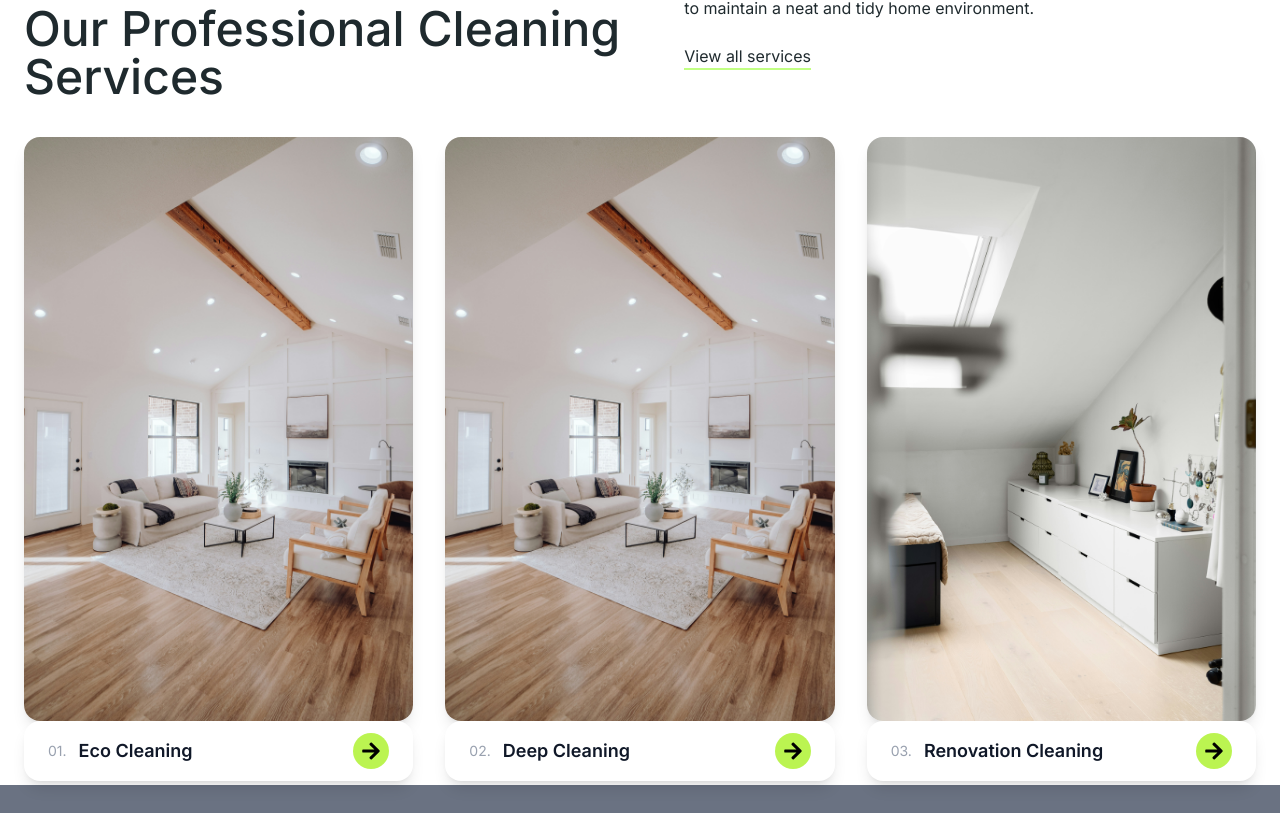
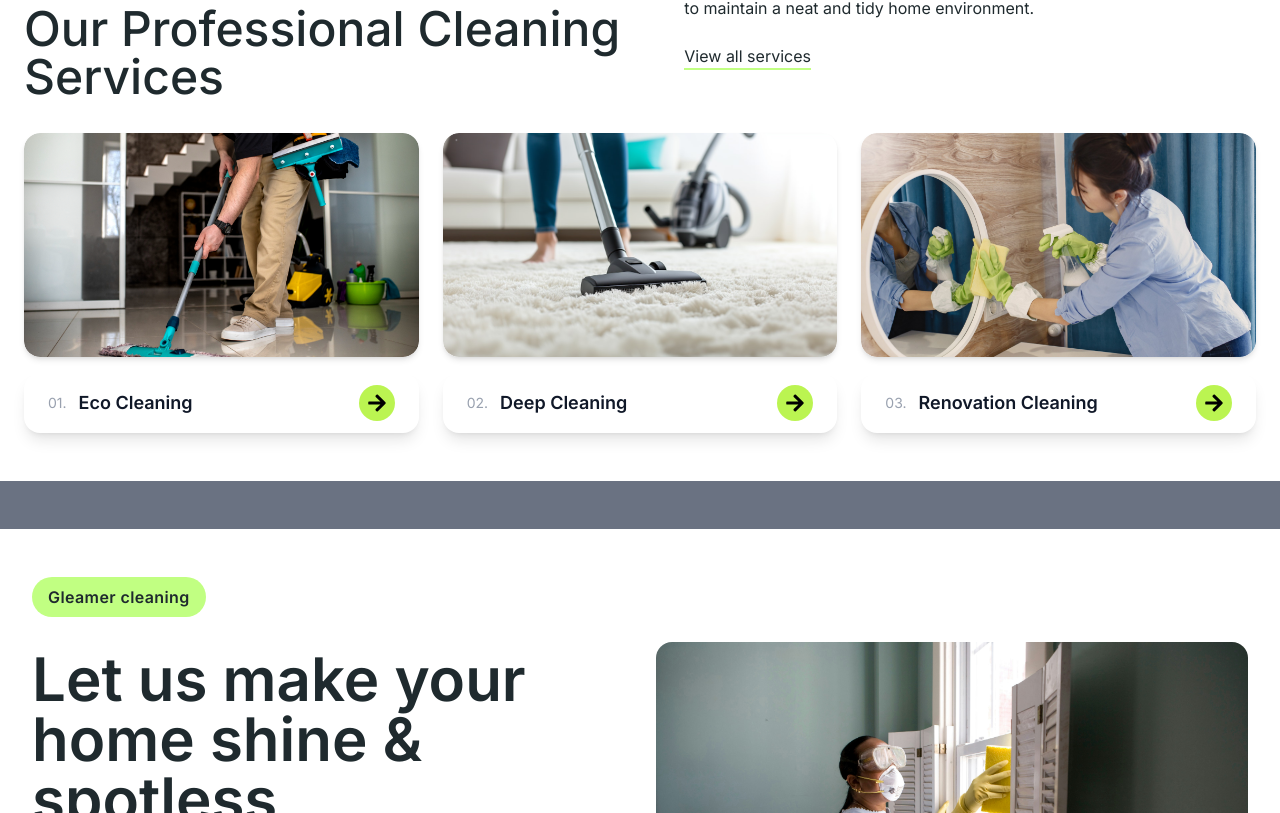
Before and after one commit to Ahmed-rbr/Cleaning_Services, a React (Vite) app: page / in a window 1280 px wide. Shown: the part 1067-1880 px from the top of the page. Built offline with nearby package versions, Linux system fonts and the light colour scheme.

Commit message:
more best practices  create serviceimage

```diff
--- a/src/components/ServiceCard.jsx
+++ b/src/components/ServiceCard.jsx
@@ -1,27 +1,33 @@
+import { lazy, Suspense } from "react";
 import { NavLink } from "react-router-dom";
 import { FaArrowRight } from "react-icons/fa";
 import { ServicesData } from "../assets/ServicesData";
+import { ClipLoader } from "react-spinners";
+
+const ServiceImage = lazy(() => import("./ServiceImage"));
 
 const ServiceCard = () => {
   const services = ServicesData.slice(0, 3);
+  const Loader = () => (
+    <div className="flex justify-center items-center h-56">
+      <ClipLoader color="#36d7b7" size={30} />
+    </div>
+  );
   return (
-    <div className=" m-auto  px-6">
-      <div className="grid grid-cols-1 gap-y-14 lg:grid-cols-3 sm:grid-cols-2 m-auto gap-8 items-start py-1">
+    <div className="m-auto px-6 mb-12 grid md:grid-cols-3 gap-6">
       {services?.map((service, index) => (
         <NavLink
-            to={`service/${service.path}`}
+          to={`/service/${service.path}`}
           key={service.path}
-            className="bg-transparent"
+          className="group bg-transparent"
         >
-            <div className="rounded-2xl  shadow-lg">
-              <img
-                src={service.pic}
-                alt={service.title}
-                className="w-full  object-cover block"
-              />
+          <div className="rounded-2xl overflow-hidden shadow-md transition-transform duration-300 group-hover:scale-105">
+            <Suspense>
+              <ServiceImage src={service.picS} alt={service.title} />
+            </Suspense>
           </div>
 
-            <div className="  px-6 py-3 rounded-2xl bg-white shadow-lg flex items-center justify-between ">
+          <div className="mt-4 px-6 py-3 rounded-2xl bg-white shadow-lg flex items-center justify-between">
             <div className="flex items-center gap-3">
               <p className="text-gray-400 text-sm">0{index + 1}.</p>
               <h3 className="text-lg font-semibold text-gray-900">
@@ -29,14 +35,13 @@ const ServiceCard = () => {
               </h3>
             </div>
 
-              <div className="bg-lime-300 rounded-full p-2">
+            <div className="bg-lime-300 rounded-full p-2 group-hover:bg-lime-400 transition-colors">
               <FaArrowRight className="w-5 h-5 text-black" />
             </div>
           </div>
         </NavLink>
       ))}
     </div>
-    </div>
   );
 };
 
--- /dev/null
+++ b/src/components/ServiceImage.jsx
@@ -0,0 +1,10 @@
+const ServiceImage = ({ src, alt }) => (
+  <img
+    src={src}
+    alt={alt}
+    className="w-full h-56 object-cover block"
+    loading="lazy"
+  />
+);
+
+export default ServiceImage;
```
Lines whose indentation alone changed are shown as unchanged.
